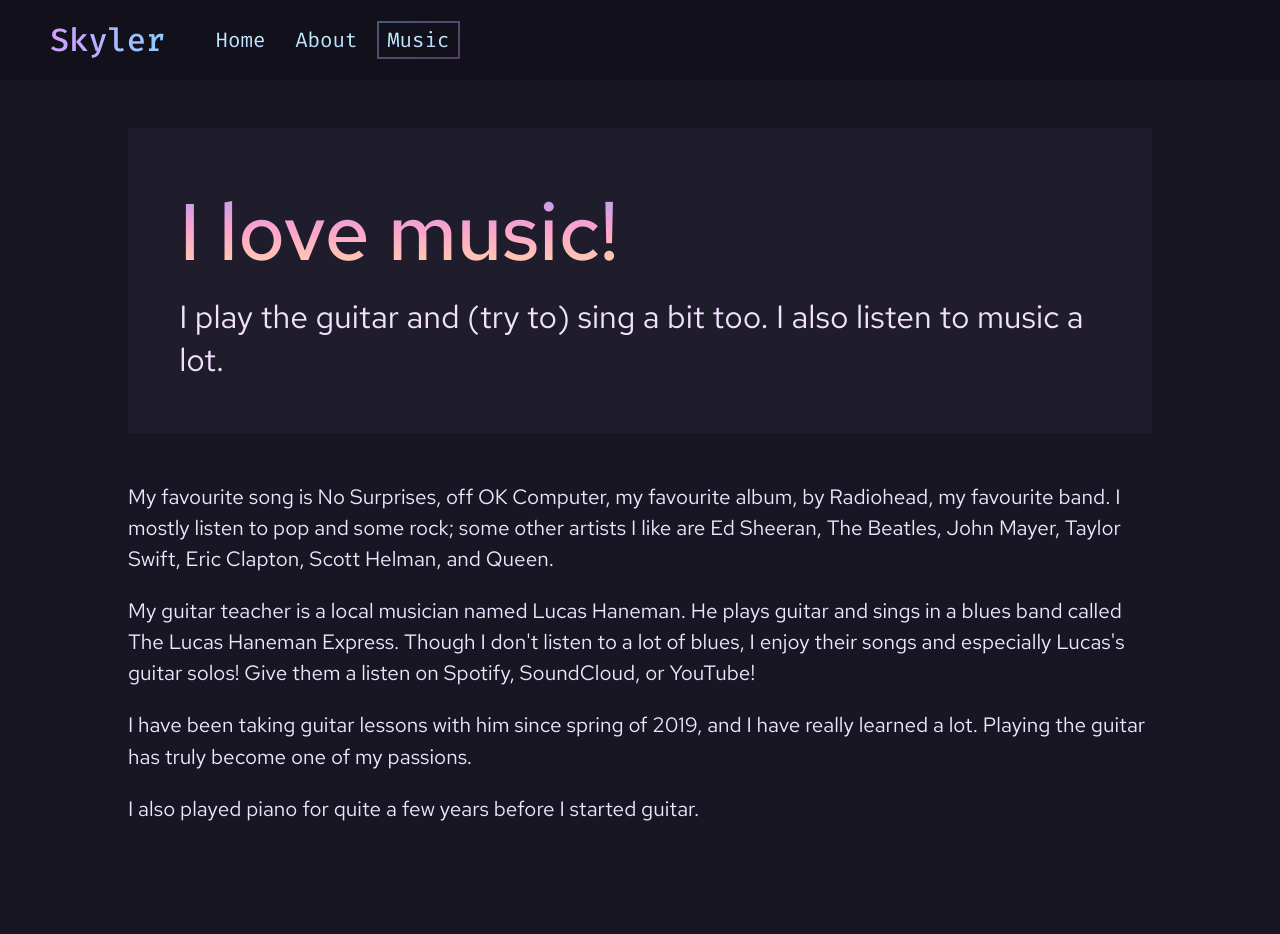
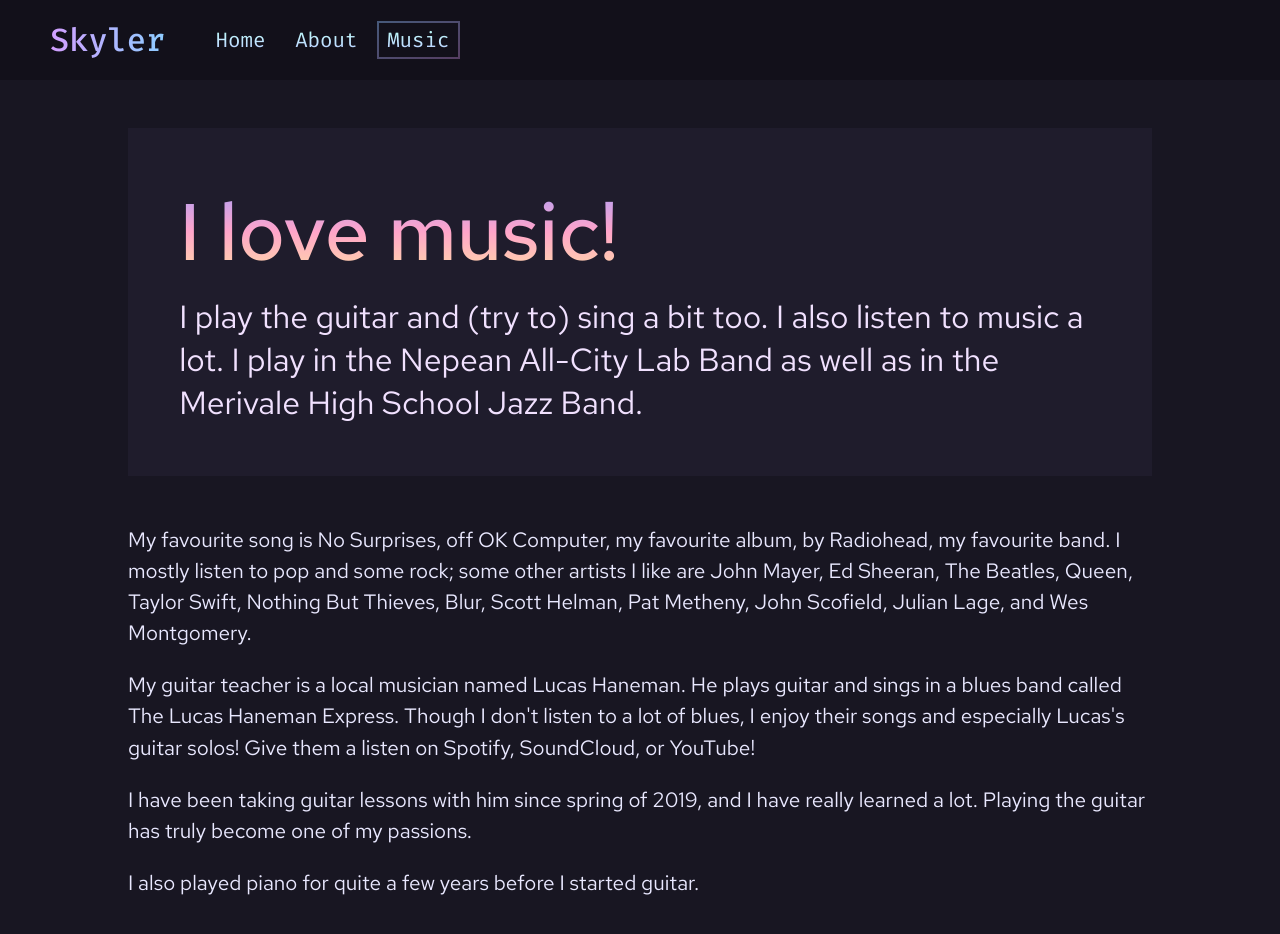
Before and after one commit to sky46/skylerma.com, a Jekyll site: the page built from music.html, in a window 1280 px wide and 946 px high. Shown: the top 934 px of the window. Built offline with Jekyll 4.4.1, drawn with Linux system fonts in a browser that asks for light colours.

Commit message:
Minor updates: changing to grade 10 and adding jazz bands

```diff
--- a/about.html
+++ b/about.html
@@ -7,7 +7,7 @@
 <div class="about-title-div">
   <h1>My name is Skyler Ma.</h1>
   <h2>
-    I'm a student in Grade 9 at Merivale HS. In my free time, I enjoy playing the guitar and singing,
+    I'm a student in Grade 10 at Merivale HS. In my free time, I enjoy playing the guitar,
     programming, playing sports, and playing video games.
   </h2>
 </div>
--- a/index.html
+++ b/index.html
@@ -5,7 +5,7 @@
 <div class="intro-div">
   <div class="intro-text-div">
     <h1 class="intro-title">Hi, I'm Skyler!</h1>
-    <p class="intro-text">I am a student in Grade 9 with a passion for music, programming, sports, and video games.</p>
+    <p class="intro-text">I am a student in Grade 10 with a passion for music, programming, sports, and video games.</p>
     <p>At the moment, this site is very much a work in progress.</p>
   </div>
 
--- a/music.html
+++ b/music.html
@@ -1,17 +1,18 @@
 ---
 title: Skyler | Music
 permalink: /music
-redirect_from: /music/
 ---
 
 <div class="music-title-div">
   <h1>I love music!</h1>
-  <h2>I play the guitar and (try to) sing a bit too. I also listen to music a lot.</h2>
+  <h2>I play the guitar and (try to) sing a bit too. I also listen to music a lot. I play in the Nepean All-City Lab Band as well as
+    in the Merivale High School Jazz Band.
+  </h2>
 </div>
 <p>
   My favourite song is No Surprises, off OK Computer, my favourite album, by Radiohead, my favourite band.
-  I mostly listen to pop and some rock; some other artists I like are Ed Sheeran, The Beatles, John Mayer,
-  Taylor Swift, Eric Clapton, Scott Helman,  and Queen.
+  I mostly listen to pop and some rock; some other artists I like are John Mayer, Ed Sheeran, The Beatles, Queen,
+  Taylor Swift, Nothing But Thieves, Blur, Scott Helman, Pat Metheny, John Scofield, Julian Lage, and Wes Montgomery.
 </p>
 <p>
   My guitar teacher is a local musician named Lucas Haneman. He plays guitar and sings in a blues band called The
```
